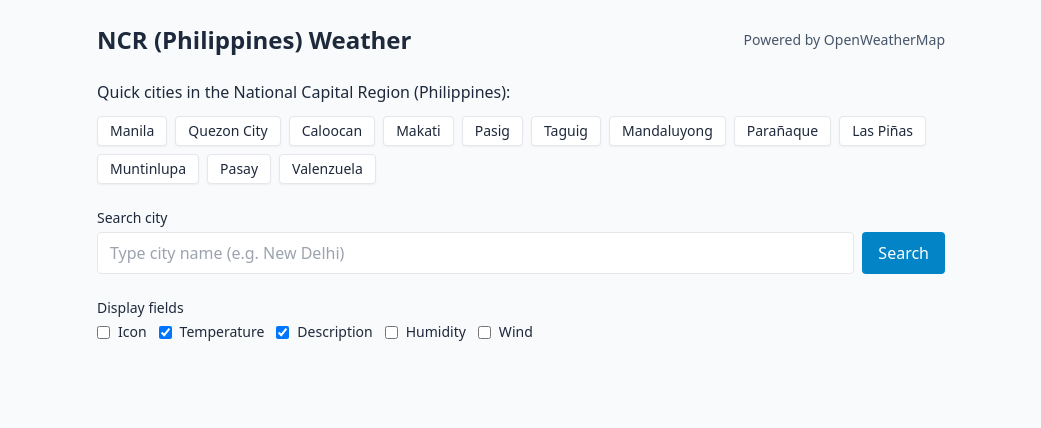
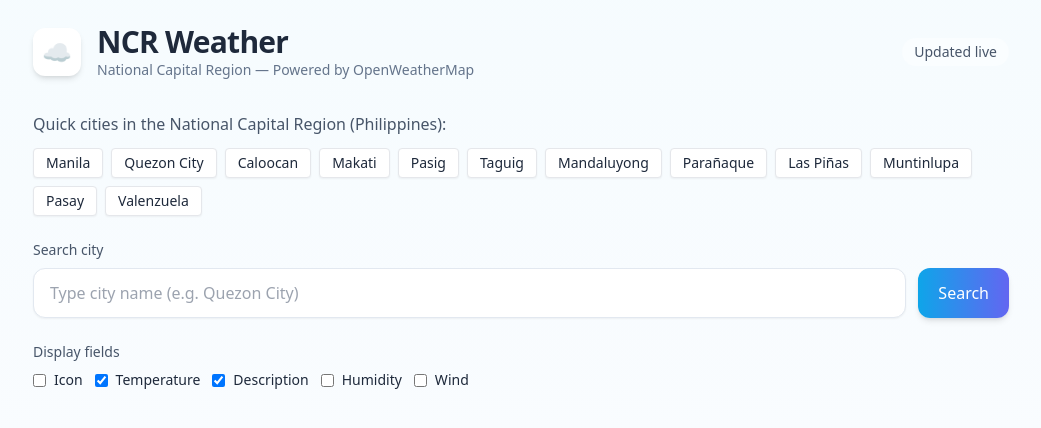
Before and after one commit to JP-bott/WeatherApp, a website: page public/index.html in a window 1280 px wide. Shown: the whole page, without its empty margins (119-1160 px from the left). Drawn offline with nearby package versions, Linux system fonts and the light colour scheme.

Commit message:
Improve UI: modernized styles for header, search, city pills, and cards

```diff
--- a/public/index.html
+++ b/public/index.html
@@ -3,34 +3,56 @@
   <head>
     <meta charset="utf-8" />
     <meta name="viewport" content="width=device-width, initial-scale=1" />
-  <title>NCR (Philippines) Weather App</title>
+    <title>NCR (Philippines) Weather App</title>
     <!-- Tailwind CDN -->
     <script src="https://cdn.tailwindcss.com"></script>
     <!-- Font Awesome -->
     <link rel="stylesheet" href="https://cdnjs.cloudflare.com/ajax/libs/font-awesome/6.4.0/css/all.min.css" integrity="" crossorigin="anonymous" />
+
+    <style>
+      /* small custom touches on top of Tailwind */
+      body {
+        background-image: linear-gradient(180deg, rgba(14,165,233,0.04), rgba(99,102,241,0.02));
+      }
+      .card-hover { transition: transform 180ms ease, box-shadow 180ms ease; }
+      .card-hover:hover { transform: translateY(-6px); box-shadow: 0 12px 30px rgba(2,6,23,0.08); }
+      .city-pill { transition: background-color 150ms ease, transform 150ms ease; }
+      .city-pill:hover { transform: translateY(-2px); }
+      /* subtle skeleton loader style for future use */
+      .skeleton { background: linear-gradient(90deg, rgba(255,255,255,0.06) 25%, rgba(255,255,255,0.12) 50%, rgba(255,255,255,0.06) 75%); background-size: 200% 100%; animation: shimmer 1.2s linear infinite; }
+      @keyframes shimmer { 0% { background-position: 200% 0 } 100% { background-position: -200% 0 } }
+    </style>
   </head>
-  <body class="bg-slate-50 text-slate-800 min-h-screen">
-    <div class="max-w-4xl mx-auto p-6">
-      <header class="flex items-center justify-between mb-6">
-        <h1 class="text-2xl font-bold">NCR (Philippines) Weather</h1>
-        <div class="text-sm text-slate-600">Powered by OpenWeatherMap</div>
+  <body class="min-h-screen text-slate-800 antialiased">
+    <div class="max-w-5xl mx-auto p-6">
+      <header class="flex items-center justify-between mb-8">
+        <div class="flex items-center gap-4">
+          <div class="flex-none w-12 h-12 rounded-xl bg-white shadow-md flex items-center justify-center text-2xl">☁️</div>
+          <div>
+            <h1 class="text-2xl sm:text-3xl font-extrabold tracking-tight">NCR Weather</h1>
+            <div class="text-sm text-slate-500">National Capital Region — Powered by OpenWeatherMap</div>
+          </div>
+        </div>
+        <div class="hidden sm:flex items-center gap-3 text-sm text-slate-600">
+          <span class="px-3 py-1 rounded-full bg-white/40">Updated live</span>
+        </div>
       </header>
 
       <section class="mb-6">
-  <p class="mb-3">Quick cities in the National Capital Region (Philippines):</p>
+        <p class="mb-3 text-slate-600">Quick cities in the National Capital Region (Philippines):</p>
         <div id="cities" class="flex flex-wrap gap-2"></div>
       </section>
 
       <section class="mb-6">
-        <label class="block text-sm mb-1">Search city</label>
-        <div class="flex gap-2">
-          <input id="cityInput" class="flex-1 px-3 py-2 border rounded" placeholder="Type city name (e.g. New Delhi)" />
-          <button id="searchBtn" class="px-4 py-2 bg-sky-600 text-white rounded">Search</button>
+        <label class="block text-sm mb-2 text-slate-600">Search city</label>
+        <div class="flex gap-3">
+          <input id="cityInput" class="flex-1 px-4 py-3 rounded-xl border border-slate-200 bg-white shadow-sm focus:outline-none focus:ring-2 focus:ring-sky-300" placeholder="Type city name (e.g. Quezon City)" />
+          <button id="searchBtn" class="px-5 py-3 bg-gradient-to-r from-sky-500 to-indigo-500 text-white rounded-xl shadow-md hover:brightness-105 focus:outline-none focus:ring-2 focus:ring-indigo-300">Search</button>
         </div>
       </section>
 
       <section class="mb-6">
-        <label class="block text-sm mb-1">Display fields</label>
+        <label class="block text-sm mb-2 text-slate-600">Display fields</label>
         <div id="filters" class="flex flex-wrap gap-3 items-center">
           <label class="flex items-center gap-2"><input type="checkbox" id="showIcon" /> <span class="text-sm">Icon</span></label>
           <label class="flex items-center gap-2"><input type="checkbox" id="showTemp" checked /> <span class="text-sm">Temperature</span></label>
@@ -40,9 +62,26 @@
         </div>
       </section>
 
-      <section id="result" class="grid grid-cols-1 sm:grid-cols-2 gap-4"></section>
+      <section id="result" class="grid grid-cols-1 sm:grid-cols-2 gap-6"></section>
     </div>
 
     <script src="/app.js"></script>
+    <script>
+      // enhance city buttons when they are created by app.js
+      const observer = new MutationObserver(() => {
+        document.querySelectorAll('#cities button').forEach(btn => {
+          btn.classList.add('city-pill', 'px-4', 'py-2', 'bg-white', 'rounded-full', 'shadow-sm', 'text-sm', 'hover:bg-sky-50');
+        });
+      });
+      observer.observe(document.getElementById('cities'), { childList: true, subtree: false });
+
+      // styling for result cards added by app.js when rendering: ensure consistent classes
+      const cardsObserver = new MutationObserver(() => {
+        document.querySelectorAll('#result > div').forEach(card => {
+          card.classList.add('card-hover', 'p-4', 'bg-white', 'rounded-lg');
+        });
+      });
+      cardsObserver.observe(document.getElementById('result'), { childList: true, subtree: false });
+    </script>
   </body>
 </html>
```
